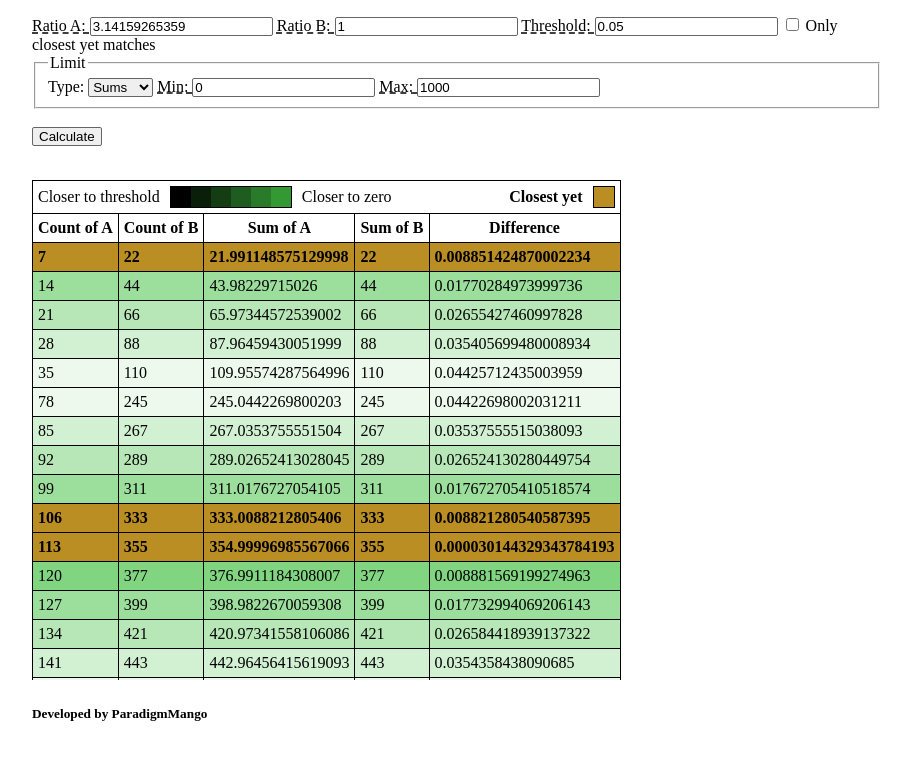
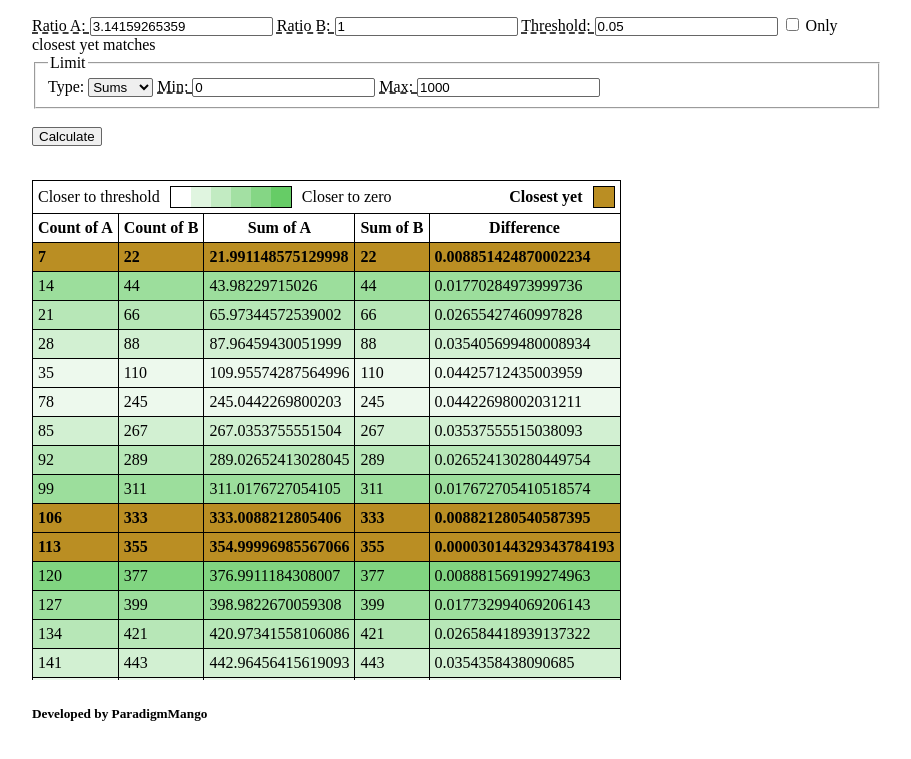
Before and after one commit to ParadigmMango2/RatioMatcher, a plain HTML site: page index.html in a window 1280 px wide. Both pictures are taken after a click on the button "Calculate". Shown: the part 119-878 px from the top of the page, without its empty margins (183-1094 px from the left). Drawn offline with Linux system fonts and the light colour scheme.

Commit message:
Make table gradient key work for both light and dark mode.

```diff
--- a/ratio-matcher.js
+++ b/ratio-matcher.js
@@ -128,12 +128,12 @@
             <div id="gradient-descriptor" class="descriptor">
               <p>Closer to threshold</p>
               <div class="gradient-border">
-                <div class="square" style="background-color: #000000;"></div>
-                <div class="square" style="background-color: #0a1f0a;"></div>
-                <div class="square" style="background-color: #143d14;"></div>
-                <div class="square" style="background-color: #1f5c1f;"></div>
-                <div class="square" style="background-color: #297a29;"></div>
-                <div class="square" style="background-color: #339933;"></div>
+                <div class="gradient-item square" style="--diff-ratio: 1.00;"></div>
+                <div class="gradient-item square" style="--diff-ratio: 0.8;"></div>
+                <div class="gradient-item square" style="--diff-ratio: 0.6;"></div>
+                <div class="gradient-item square" style="--diff-ratio: 0.4;"></div>
+                <div class="gradient-item square" style="--diff-ratio: 0.2;"></div>
+                <div class="gradient-item square" style="--diff-ratio: 0.0;"></div>
               </div>
               <p>Closer to zero</p>
             </div>
--- a/styles.css
+++ b/styles.css
@@ -65,6 +65,16 @@ body {
     height: 20px;
   }
 
+  .gradient-item {
+    /* Calculate color based on closeness to 0 */
+    --hue: 120deg;
+    --lightness-value: calc(40% * var(--diff-ratio));
+    background-color: light-dark(
+      hsl(var(--hue), 50%, calc(60% + var(--lightness-value))),
+      hsl(var(--hue), 50%, calc(40% - var(--lightness-value)))
+    );
+  }
+
   #calculations-scroll {
     max-height: 500px;
     overflow-y: auto;
```
